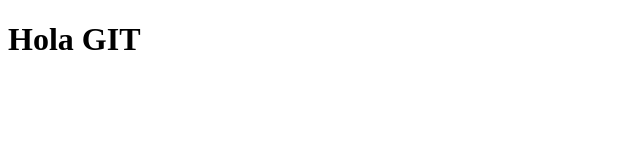
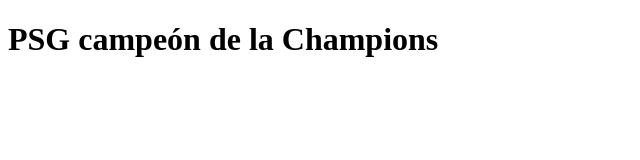
Before and after one commit to EzequielPaesky/MiRepositorio, a plain HTML site: page index.html in a window 1280 px wide. Shown: the whole page, without its empty margins (0-640 px from the left). Drawn offline with Linux system fonts and the light colour scheme.

Commit message:
Psg campeón

```diff
--- a/index.html
+++ b/index.html
@@ -7,6 +7,6 @@
     <title>Document</title>
 </head>
 <body>
-    <h1>Hola GIT</h1>
+    <h1>PSG campeón de la Champions</h1>
 </body>
 </html>
```
